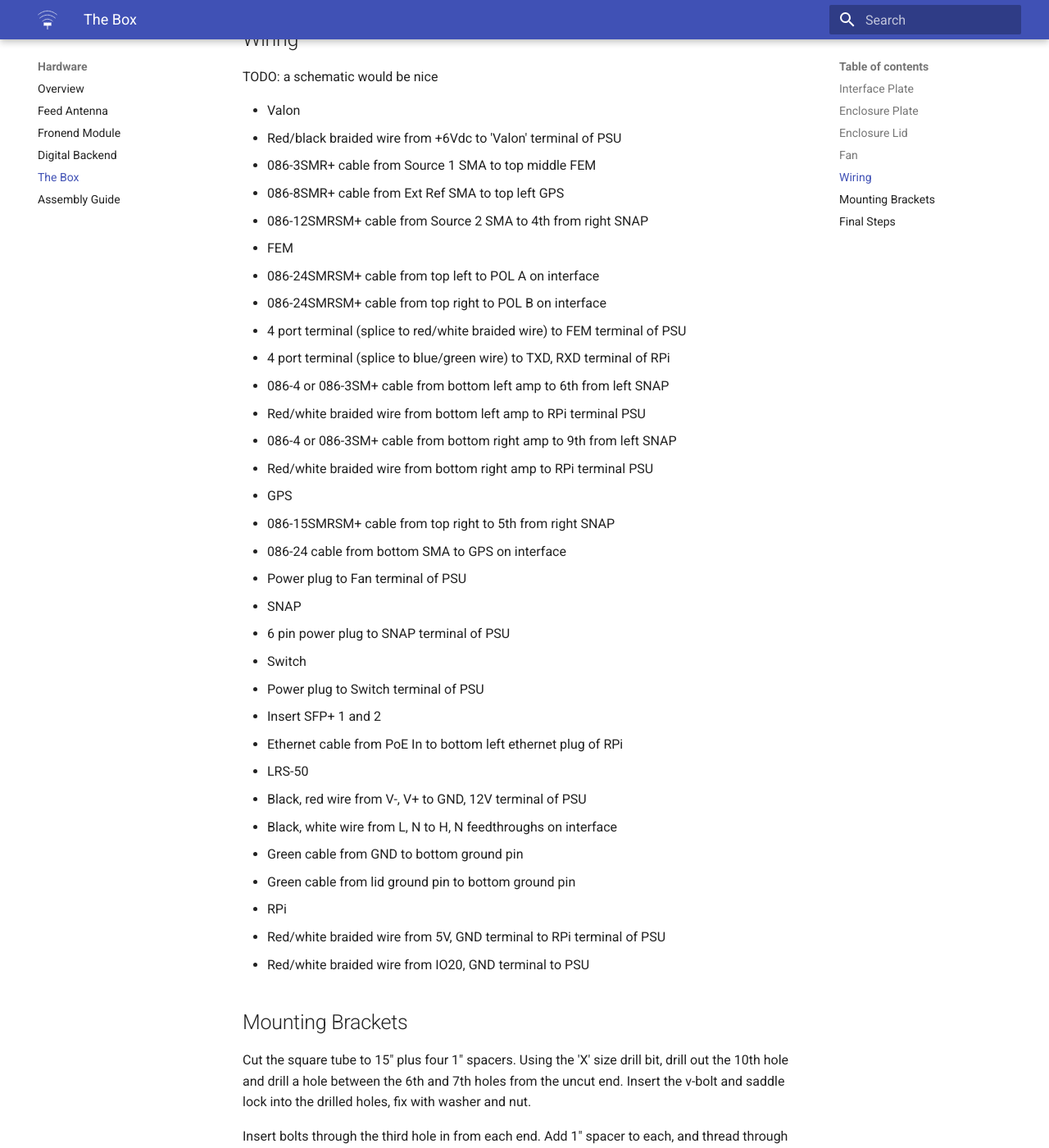
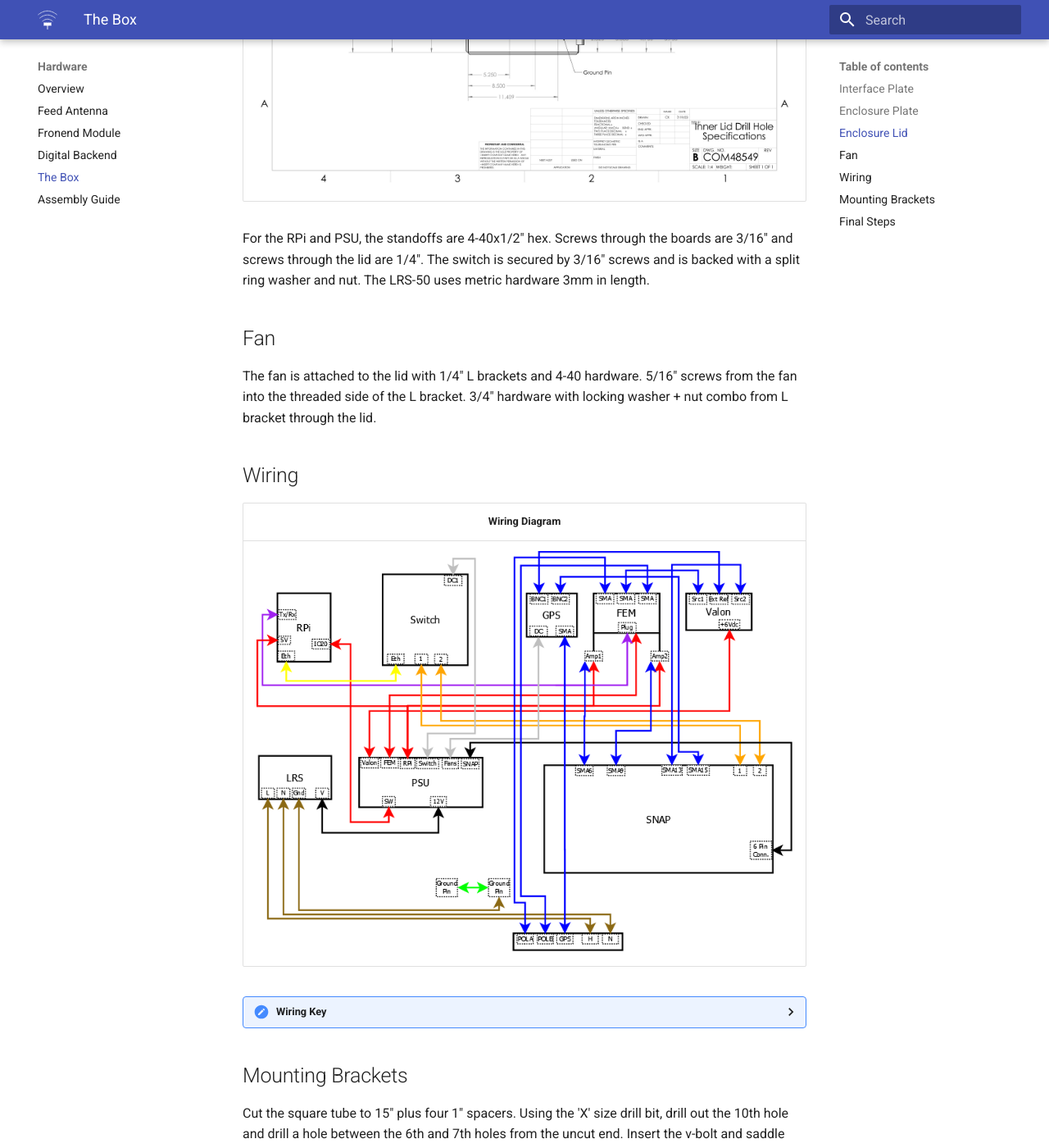
Before and after one commit to courtneyjkeeler/grex-telescope.github.io, an MkDocs documentation site: the page built from docs/hardware/box.md, in a window 1280 px wide and 1400 px high, scrolled down 7081 px. Shown: the whole window at 82% size. Built offline with MkDocs 1.6.1 and Material for MkDocs 9.7.7, drawn with Linux system fonts in a browser that asks for light colours; some of the changed text lies outside the part shown.

Commit message:
General fixes, added wiring diagram and mounting brackets

```diff
--- a/docs/hardware/box.md
+++ b/docs/hardware/box.md
@@ -8,9 +8,9 @@
 The custom interface plate is machined from stock aluminum
 measuring approximately 12x3x1/8 inches. The drilled hole specifications are shown in the drawing below:
 
-|       Interface Plate Drawing        |
-|:------------------------------------:|
-| ![](../assets/End_Plate_Drawing.jpg) |
+|        Interface Plate Drawing        |
+|:-------------------------------------:|
+| ![](/../assets/End_Plate_Drawing.jpg) |
 
 <details>
 <summary>Tips for machining</summary>
@@ -31,9 +31,9 @@
 the lid is facing upwards and the hinge is on the left side.
 Double check that the internal ground pin is not removed or damaged with the cutout.
 
-|        Box Cutout Drawing        |
-|:--------------------------------:|
- | ![](../assets/Bottom_cutout.jpg) |
+|        Box Cutout Drawing         |
+|:---------------------------------:|
+ | ![](/../assets/Bottom_cutout.jpg) |
 
 <details>
 <summary>Tips for machining</summary>
@@ -144,10 +146,14 @@
 
 ## Wiring
 
-TODO: a schematic would be nice
+|         Wiring Diagram          |
+|:-------------------------------:|
+| ![](/../assets/GReX_wiring.png) |
 
+<details>
+<summary>Wiring Key</summary>
 * Valon
-  * Red/black braided wire from +6Vdc to 'Valon' terminal of PSU
+  * Red/white braided wire from +6Vdc to 'Valon' terminal of PSU
   * 086-3SMR+ cable from Source 1 SMA to top middle FEM
   * 086-8SMR+ cable from Ext Ref SMA to top left GPS
   * 086-12SMRSM+ cable from Source 2 SMA to 4th from right SNAP
@@ -161,23 +167,24 @@
   * 086-4 or 086-3SM+ cable from bottom right amp to 9th from left SNAP
   * Red/white braided wire from bottom right amp to RPi terminal PSU
 * GPS
-  * 086-15SMRSM+ cable from top right to 5th from right SNAP
-  * 086-24 cable from bottom SMA to GPS on interface
+  * 086-15SMRSM+ cable from top right to 2nd from right SNAP
+  * 086-15SMRSM+ cable from bottom SMA to GPS on interface
   * Power plug to Fan terminal of PSU
 * SNAP
-  * 6 pin power plug to SNAP terminal of PSU
+  * 18 gauge red/black pair from 6 pin power plug to SNAP terminal of PSU
+  * P1, P2 to SFP+ 1,2 on Switch
 * Switch
   * Power plug to Switch terminal of PSU
-  * Insert SFP+ 1 and 2
   * Ethernet cable from PoE In to bottom left ethernet plug of RPi
 * LRS-50
-  * Black, red wire from V-, V+ to GND, 12V terminal of PSU
-  * Black, white wire from L, N to H, N feedthroughs on interface
-  * Green cable from GND to bottom ground pin
-  * Green cable from lid ground pin to bottom ground pin
+  * 18 gauge red/black pair from V-, V+ to GND, 12V terminal of PSU
+  * Black, white wire (16 gauge bundle) from L, N to H, N feedthroughs on interface
+  * Green cable (16 gauge bundle) from GND to bottom ground pin
+  * 16 gauge green cable from lid ground pin to bottom ground pin
 * RPi
   * Red/white braided wire from 5V, GND terminal to RPi terminal of PSU
-  * Red/white braided wire from IO20, GND terminal to PSU
+  * Red/white braided wire from IO20, GND terminal to SW, GND of PSU
+</details>
 
 ## Mounting Brackets
 
```
Also changed, not shown: other parts of docs/hardware/box.md (+5 -3 lines), docs/assets/GReX_wiring.png (added).
